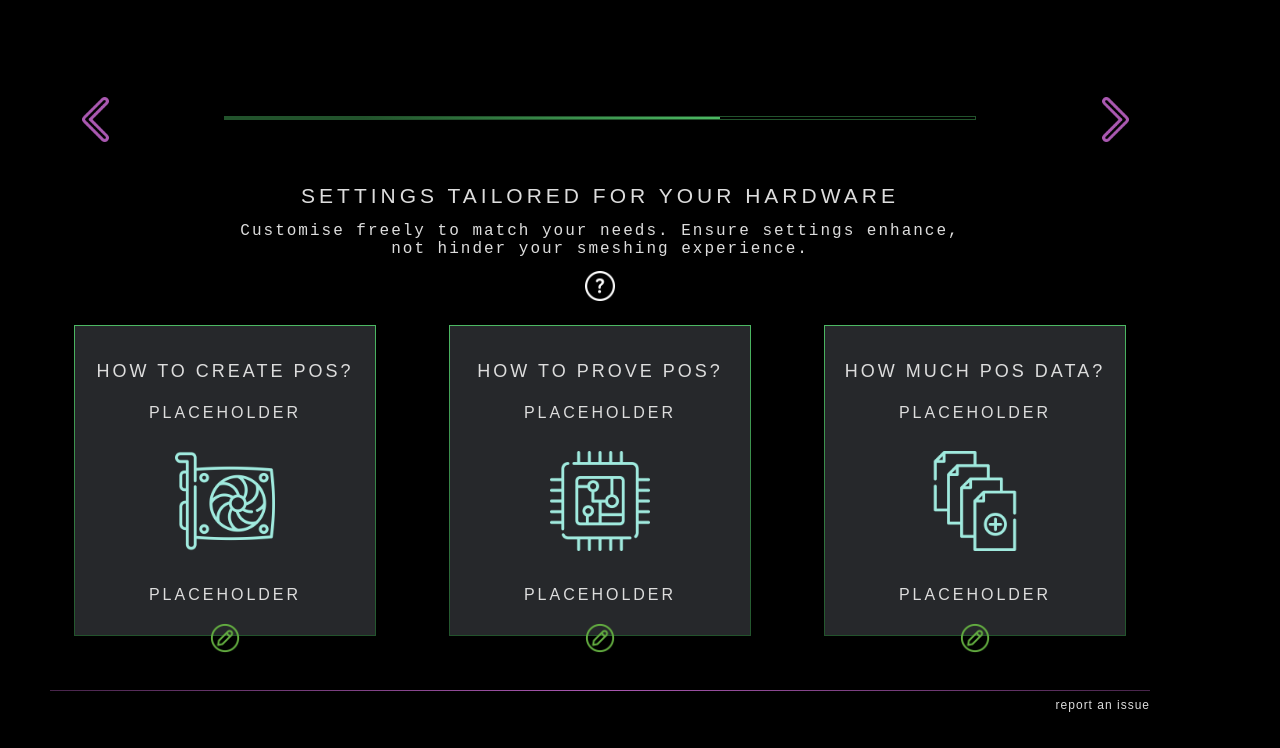
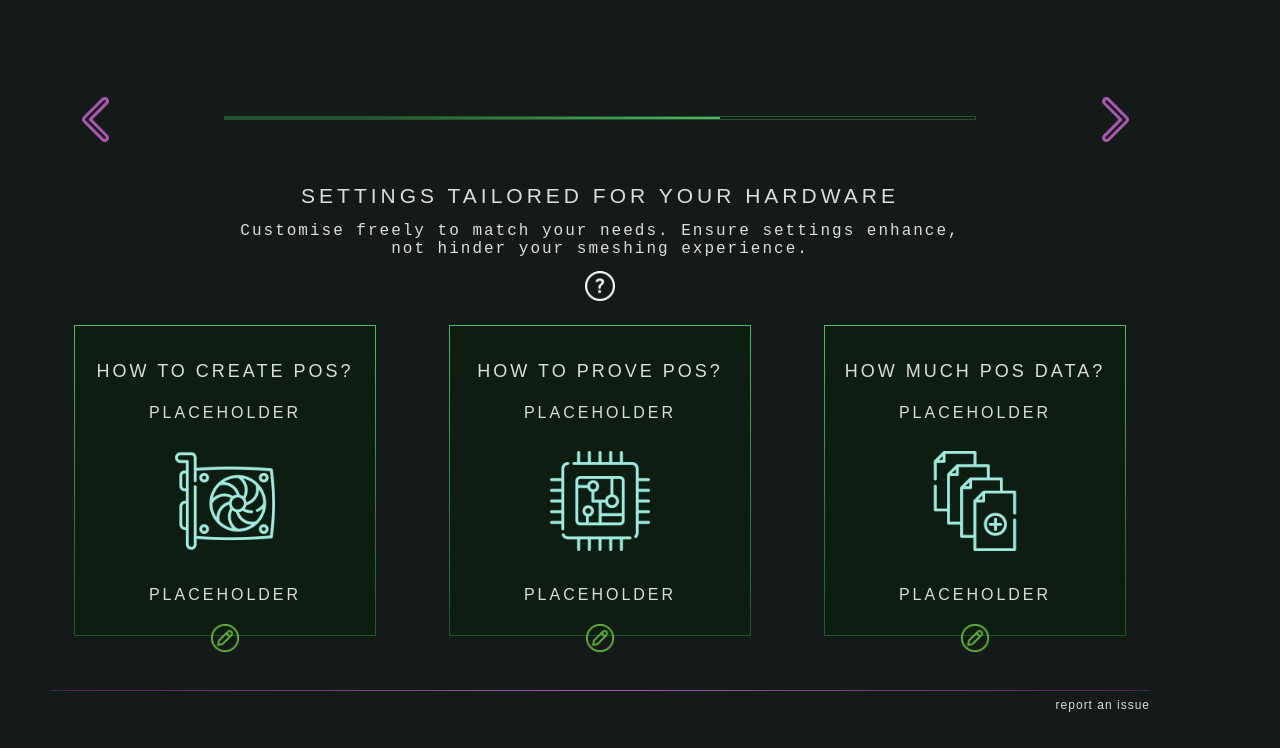
Before and after one commit to spacemeshos/sm-init-app-v2, a React (Create React App) app: page /guided/TailoredSettings in a window 1280 px wide. Shown: the top 748 px of the page. Built offline with nearby package versions, Linux system fonts and the light colour scheme.

Commit message:
bg change

```diff
--- a/src/Shared/Constants.ts
+++ b/src/Shared/Constants.ts
@@ -1,16 +1,16 @@
 export enum ExternalLinks {
-    About = 'https://spacemesh.io/',
-    UserGuide = 'https://github.com/spacemeshos/wiki/wiki/Smesher-Guide',
-    Terms = 'https://testnet.spacemesh.io/#/terms', // TODO: update link, Yaeli or Danielle will provide the correct one
-    Disclaimer = 'https://testnet.spacemesh.io/#/disclaimer', // TODO: update link, Yaeli or Danielle will provide the correct one
-    Discord = 'https://discord.com/invite/yVhQ7rC',
-    Privacy = 'https://testnet.spacemesh.io/#/privacy', // TODO: update link, Yaeli or Danielle will provide the correct one
-    NoSleepGuide = 'https://github.com/spacemeshos/smapp/wiki/User-Support#disabling-sleep-mode',
-    Help = 'https://github.com/spacemeshos/smapp/wiki/User-Support#getting-help',
-    RedistWindowsInstallOfficialSite = 'https://learn.microsoft.com/en-us/cpp/windows/latest-supported-vc-redist?view=msvc-170#visual-studio-2015-2017-2019-and-2022',
-    OpenCLWindowsInstallGuide = 'https://sasview.org/docs/old_docs/4.1.2/user/opencl_installation.html',
-    OpenCLUbuntuInstallGuide = 'https://saturncloud.io/blog/how-to-install-cudaopencl-on-ubuntu-installed-on-a-usb-drive/#installing-opencl',
-    Requirements = 'https://docs.spacemesh.io/docs/start/requirements',
-    Docs = 'https://docs.spacemesh.io/docs/start',
-    Report = 'https://github.com/spacemeshos/sm-init-app-v2/issues/new'
-  }
+  About = "https://spacemesh.io/",
+  UserGuide = "https://github.com/spacemeshos/wiki/wiki/Smesher-Guide",
+  Terms = "https://testnet.spacemesh.io/#/terms", // TODO: update link, Yaeli or Danielle will provide the correct one
+  Disclaimer = "https://testnet.spacemesh.io/#/disclaimer", // TODO: update link, Yaeli or Danielle will provide the correct one
+  Discord = "https://discord.com/invite/yVhQ7rC",
+  Privacy = "https://testnet.spacemesh.io/#/privacy", // TODO: update link, Yaeli or Danielle will provide the correct one
+  NoSleepGuide = "https://github.com/spacemeshos/smapp/wiki/User-Support#disabling-sleep-mode",
+  Help = "https://github.com/spacemeshos/smapp/wiki/User-Support#getting-help",
+  RedistWindowsInstallOfficialSite = "https://learn.microsoft.com/en-us/cpp/windows/latest-supported-vc-redist?view=msvc-170#visual-studio-2015-2017-2019-and-2022",
+  OpenCLWindowsInstallGuide = "https://sasview.org/docs/old_docs/4.1.2/user/opencl_installation.html",
+  OpenCLUbuntuInstallGuide = "https://saturncloud.io/blog/how-to-install-cudaopencl-on-ubuntu-installed-on-a-usb-drive/#installing-opencl",
+  Requirements = "https://docs.spacemesh.io/docs/start/smeshing/requirements",
+  Docs = "https://docs.spacemesh.io/docs/start",
+  Report = "https://github.com/spacemeshos/sm-init-app-v2/issues/new",
+}
--- a/src/components/tile.tsx
+++ b/src/components/tile.tsx
@@ -15,17 +15,16 @@ interface TileProps {
 }
 
 const TileWrapper = styled.div`
-  border: 1px solid transparent;
   background-color: ${Colors.darkerGreen};
-  transition: border-color 0.3s ease;
   height: 100%;
   width: 100%;
   position: absolute;
-
   display: flex;
   justify-content: center;
 
   /* Gradient border */
+  border: 1px solid transparent;
+  transition: border-color 0.3s ease;
   border-image: linear-gradient(${Colors.greenLight}, ${Colors.greenDark});
   border-image-slice: 1;
 `;
@@ -92,10 +91,7 @@ const TileElement = styled.div`
   position: absolute;
   left: 50%;
   top: 60%;
-  transform: translate(
-    -50%,
-    -60%
-  );
+  transform: translate(-50%, -60%);
 `;
 
 const Footer = styled.h3`
--- a/src/pages/Home.tsx
+++ b/src/pages/Home.tsx
@@ -38,6 +38,25 @@ const Home: React.FC = () => {
   // Function to navigate to the prerequisites page
   const navigateToReqs = () => window.open(ExternalLinks.Requirements);
 
+  // Button configurations for the "Check" menu
+  const CheckButtons = [
+    {
+      label: "Requirements",
+      onClick: () => navigateToReqs(),
+      width: 300,
+    },
+    {
+      label: "Generation speed",
+      onClick: () => console.log("Button 1 clicked"),
+      width: 300,
+    },
+    {
+      label: "Proving Capacity",
+      onClick: () => console.log("Button 2 clicked"),
+      width: 300,
+    },
+  ];
+
   // Button configurations for the "Create" menu
   const CreateButtons = [
     {
@@ -56,25 +75,6 @@ const Home: React.FC = () => {
       width: 240,
     },
   ];
-  // Button configurations for the "Check" menu
-  const CheckButtons = [
-    {
-      label: "Requirements",
-      onClick: () => navigateToReqs,
-      width: 300,
-    },
-    {
-      label: "Generation speed",
-      onClick: () => console.log("Button 1 clicked"),
-      width: 300,
-    },
-    {
-      label: "Proving Capacity",
-      onClick: () => console.log("Button 2 clicked"),
-      width: 300,
-    },
-  ];
-
   return (
     <>
       <MenuContainer>
--- a/src/styles/colors.ts
+++ b/src/styles/colors.ts
@@ -1,16 +1,17 @@
 const Colors = {
   greenLight: "#4CB963",
   greenDark: "#22532C",
-  background: "#000000",
+  background: "#141a17",
   white: "#FFFFFF",
   purpleLight: "#AA58B1",
   grayLight: "#dddddd",
   grayDark: "#585858",
   grayMedium: "#828282",
   purpleDark: "#48254B",
-  darkerGreen: "#26282b",
-  darkerPurple: "#2c2731",
+  darkerGreen: "#0d1d11",
+  darkerPurple: "#1e1725",
   red: "#EC0000",
+  black: "#000000",
 
   // lightGray: '#EEEEEE',
   // darkerGray: '#404040',
@@ -23,7 +24,6 @@ const Colors = {
   // darkerBlue: '#0E4F9A',
   // orange: '#F79F53',
   // darkOrange: '#EC5C3D',
-  // realBlack: '#000000',
   // black10Alpha: 'rgba(0, 0, 0, 0.1)',
   // black20Alpha: 'rgba(0, 0, 0, 0.2)',
   // black30Alpha: 'rgba(0, 0, 0, 0.3)',
```
Also changed, not shown: src/assets/dev-summary.png.
